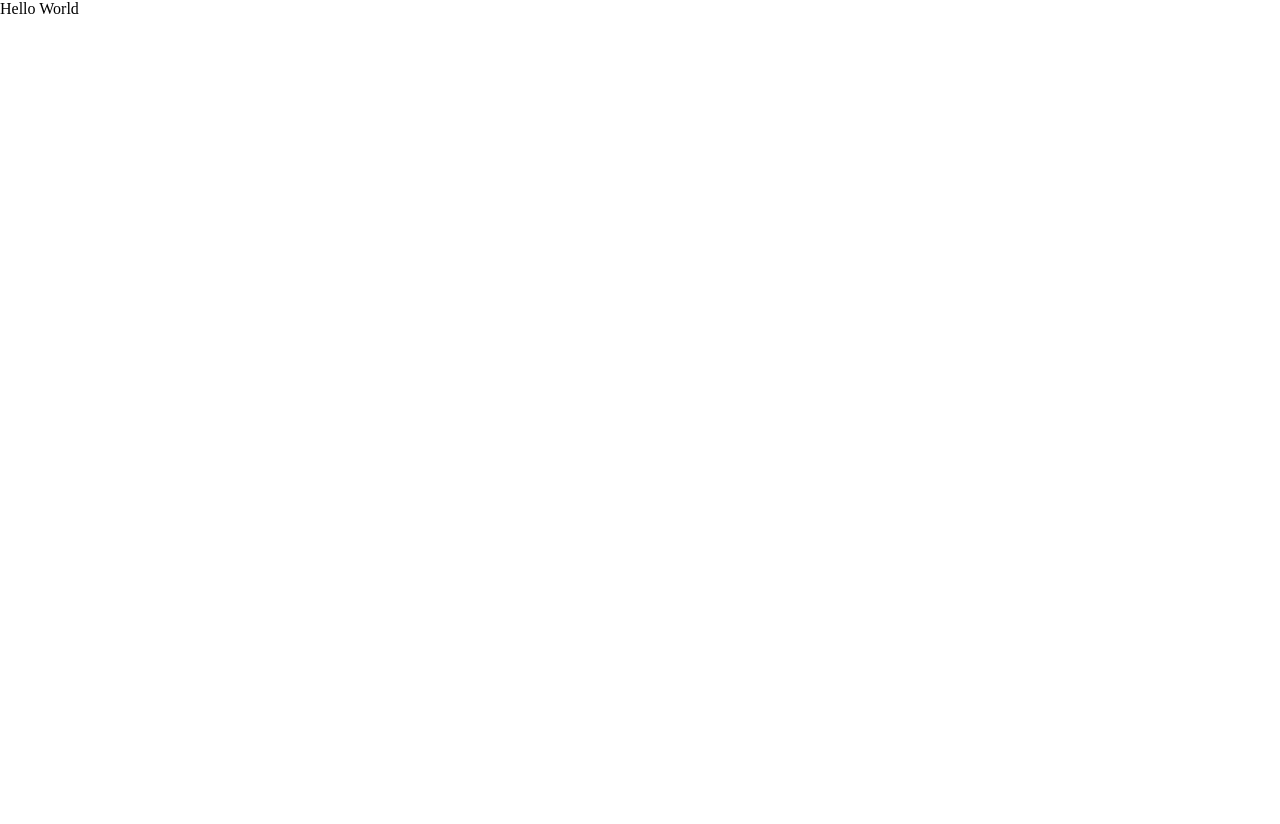
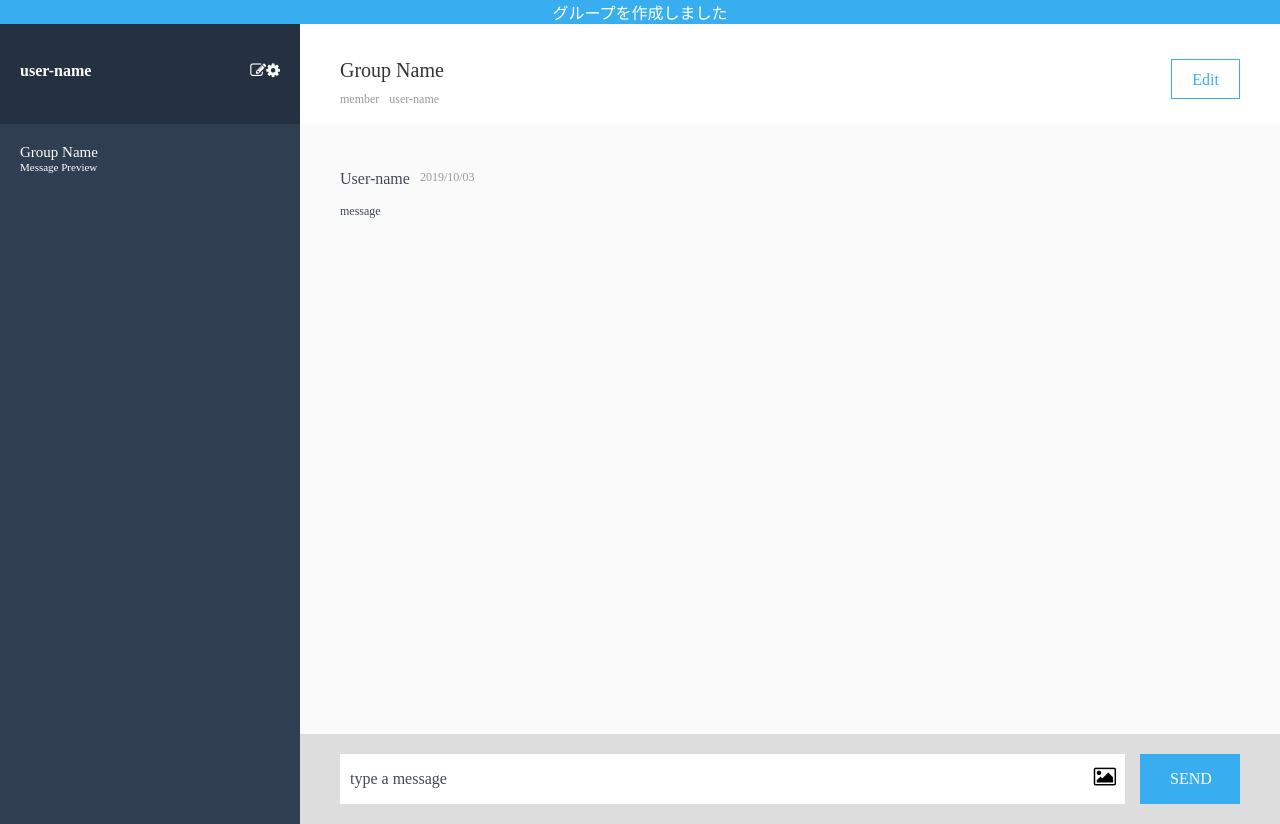
Before and after one commit to naoto-mori/chat-space, a Rails app: page / in a window 1280 px wide. Before the commit the page is almost empty. Before the commit the page ends 14 px from the top, so only its background shows below. Run offline with Rails 7, Linux system fonts and the light colour scheme; style sheets or scripts are compiled from the project's sources; some libraries are stand-ins or nearby versions.

Commit message:
create_index-page

```diff
--- /dev/null
+++ b/app/assets/stylesheets/_index.scss
@@ -0,0 +1,217 @@
+.top-window {
+  width: 100vw;
+  height: 24px;
+  background-color: #38AEF0;
+  .p {
+    text-align: center;
+    color: white;
+  }
+}
+
+.body{
+  height: 100vh;
+  width: 100vw;
+  display: flex;
+  .left-box{
+    height: 100%;
+    width: 300px;
+    background-color: #253141;
+      .user-header{
+        height: 100px;
+        width: 300px;
+        padding: 0 20px;
+        position: relative;
+          .user-header_box{
+            height: 24px;
+            width: 260px;
+            color: white;
+            position: absolute;
+            margin: 38px 0;
+            display: flex;
+            justify-content: space-between;
+              .name-box{
+                font-size: 16px;
+                font-weight: bold;
+                .p{
+                }
+              }
+              .icon-box{
+                display: flex;
+                .new-group_icon{
+                  .edit-icon{
+                    color: white;
+                  }
+                }
+                .sdit-user_icon{
+                  .cog-icon{
+                    color: white;
+                  }
+                }
+              }
+          }
+      }
+      .group-menu{
+        height: calc(100% - 100px);
+        width: 300px;
+        padding: 20px 20px 0;
+        background-color: #2f3e51;
+          .group-menu_space{
+            height: 45px;
+            width: 260px;
+            margin: 0 0 40px;
+            color: white;
+              .group-name{
+                font-size: 15px;
+                width: 100%;
+              }
+              .message-preview{
+                font-size: 11px;
+                width: 100%;
+              }
+          }
+      }
+  }
+  .right-box{
+    height: 100%;
+    width: calc(100% - 300px);
+      .group-header{
+        height: 100px;
+        width: 100%;
+        padding: 0 40px;
+        top: 0;
+        // position: relative;
+        display: flex;
+        justify-content: space-between;
+        .group-header_left-box{
+          height: 64px;
+          // position: absolute;
+          margin-top: 35px;
+            .current-group_name{
+              font-size: 20px;
+              color: #333333
+            }
+            .member-list_box{
+              font-size: 12px;
+              color: #999999;
+              display: flex;
+              // justify-content: space-between;
+              padding-top: 10px;
+                .member-title{
+                  .p{
+                  }
+                }
+                .member{
+                  padding-left: 10px;
+                  .p{
+                  }
+                }
+            }
+
+        }
+        .group-header_right-box{
+          height: 40px;
+          margin-top: 35px;
+          border: solid 1px #38aef0;
+            .p{
+              height: 40px;
+              line-height: 40px;
+              padding: 0 20px;
+              color:  #38aef0;
+            }
+        }
+      }
+      .message-room{
+        height: calc(100% - 190px);
+        width: 100%;
+        padding: 46px 40px;
+        background-color: #fafafa;
+          .message-box{
+            height: 65px;
+            max-width: 100%;
+            padding: 0 0 40px;
+              .comment-user_detail{
+                height: 24px;
+                margin: 0 0 10px;
+                display: flex;
+                .user-name_box{
+                  .p{
+                    font-size: 16px;
+                    color: #434a54;
+                  }
+                }
+                .time-log{
+                  padding: 0 0 0 10px;
+                  .p{
+                    font-size: 12px;
+                    color: #999999;
+                  }
+                }
+              }
+              .message{
+                height: 21px;
+                margin: 0 0 10px;
+                  .p{
+                    font-size: 12px;
+                    color: #434a54;
+                  }
+              }
+          }
+      }
+      .comment-fotter{
+        height: 90px;
+        width: 100%;
+        padding: 20px 40px;
+        display: flex;
+        justify-content: space-between;
+        background-color: #dddddd;
+        .message-form_box{
+          height: 50px;
+          width: calc(100% - 100px);
+          padding: 0 0 0 10px;
+          background-color: #fff;
+          display: flex;
+          justify-content: space-between;
+            .message_form{
+              height: 50px;
+              width: 590px;
+                .p{
+                  color: #434a54;
+                  line-height: 50px;
+                }
+            }
+            .img-btn_box{
+              height: 50px;
+              width: 40px;
+                .img{
+                  text-align: center;
+                  line-height: 50px;
+                  .main-form__image {
+                    cursor: pointer;
+                    i {
+                      font-size: 1.3em;
+                      color: black;
+                    }
+                    &--default {
+                      display: none;
+                    }
+                  }
+                }
+            }
+        }
+        .send-btn_box{
+          height: 50px;
+          width: 100px;
+          background-color: #38aef0;
+          padding: 0 30px;
+          margin: 0 0 0 15px;
+          cursor: pointer;
+            .p{
+              color: white;
+              text-align: center;
+              line-height: 50px;
+              font-size: 16px;
+            }
+        }
+      }
+  }
+}
--- a/app/assets/stylesheets/application.scss
+++ b/app/assets/stylesheets/application.scss
@@ -1,6 +1,11 @@
-/*
- *= require_tree .
- *= require_self
- */
+ * {
+  box-sizing: border-box;
+}
 
- @import "reset"
+*::-webkit-scrollbar {
+  display: none;
+}
+
+@import "reset";
+@import "index";
+@import 'font-awesome';
--- a/app/views/messagese/index.html.haml
+++ b/app/views/messagese/index.html.haml
@@ -1 +1,54 @@
-Hello World
+.top-window
+  .p グループを作成しました
+.body
+  .left-box
+    .user-header
+      .user-header_box
+        .name-box
+          .p user-name
+        .icon-box
+          .new-group_icon
+            = link_to "", class: "edit-icon" do
+              = fa_icon 'edit'
+          .sdit-user_icon
+            = link_to "", class: "cog-icon" do
+              = fa_icon 'cog'
+    .group-menu
+      .group-menu_space
+        .group-name
+          .p Group Name
+        .message-preview
+          .p Message Preview
+  .right-box
+    .group-header
+      .group-header_left-box
+        .current-group_name
+          .p Group Name
+        .member-list_box
+          .member-title
+            .p member
+          .member
+            .p user-name
+      .group-header_right-box
+        .p Edit
+    .message-room
+      .message-box
+        .comment-user_detail
+          .user-name_box
+            .p User-name
+          .time-log
+            .p 2019/10/03
+        .message
+          .p message
+    .comment-fotter
+      .message-form_box
+        .message_form
+          .p type a message
+        .img-btn_box
+          .img
+            = form_for "" do |f|
+              = f.label :image, class: "main-form__image" do
+                = fa_icon "image"
+                = f.file_field :image, class: "main-form__image--default"
+      .send-btn_box
+        .p SEND
```
Also changed, not shown: Gemfile, Gemfile.lock, 1 other file.
